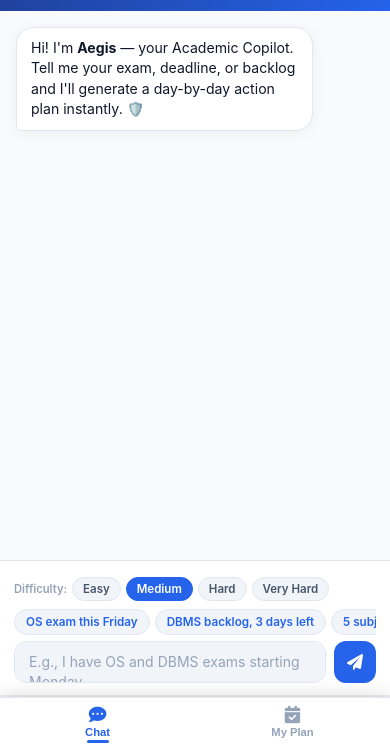
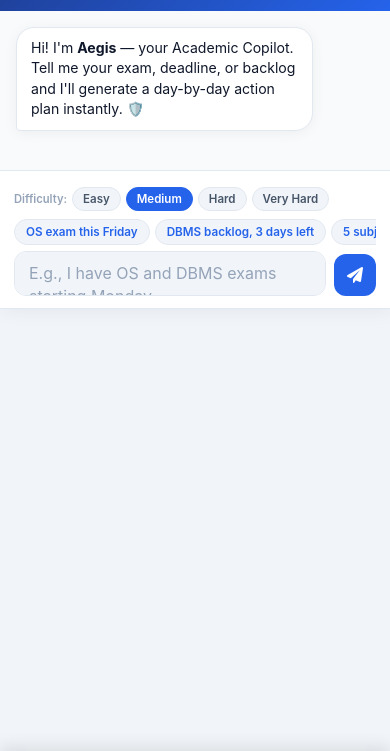
Before and after one commit to AK-Chahar/Aegis-planner-AI, a website: page public/index.html in a window 390 px wide. Shown: the part 93-844 px from the top of the page. Drawn offline with Linux system fonts and the light colour scheme.

Commit message:
Fixed-Mobile-UI

```diff
--- a/public/index.html
+++ b/public/index.html
@@ -4,7 +4,7 @@
     <meta charset="UTF-8" />
     <meta
       name="viewport"
-      content="width=device-width, initial-scale=1.0, maximum-scale=1.0, user-scalable=no"
+      content="width=device-width, initial-scale=1.0, maximum-scale=1.0, user-scalable=no, viewport-fit=cover"
     />
     <title>Aegis Planner AI — Your Academic Shield</title>
     <link
@@ -75,7 +75,6 @@
       }
       html,
       body {
-        height: 100%;
         font-family:
           "Inter",
           system-ui,
@@ -91,7 +90,7 @@
       }
 
       /* ═══════════════════════════════════════════════════
-   APP LAYOUT
+   DESKTOP APP LAYOUT
 ═══════════════════════════════════════════════════ */
       .app-shell {
         display: flex;
@@ -127,14 +126,6 @@
       /* ─── Mobile Tabs ─── */
       .mobile-tabs {
         display: none;
-        position: fixed;
-        bottom: 0;
-        left: 0;
-        right: 0;
-        z-index: 50;
-        background: var(--bg-panel);
-        border-top: 1px solid var(--border);
-        box-shadow: 0 -4px 16px rgba(0, 0, 0, 0.1);
       }
 
       /* ═══════════════════════════════════════════════════
@@ -934,50 +925,70 @@
       }
 
       /* ═══════════════════════════════════════════════════
-   MOBILE LAYOUT
+   MOBILE LAYOUT (FIXED VERSION)
 ═══════════════════════════════════════════════════ */
       @media (max-width: 768px) {
+        html,
+        body {
+          height: 100dvh;
+          overflow: hidden;
+        }
+
         .app-shell {
-          display: block;
-          height: auto;
-          overflow: auto;
-          min-height: 100vh;
+          display: flex;
+          flex-direction: column;
+          height: 100dvh;
+          width: 100%;
+          overflow: hidden;
         }
 
         .chat-panel {
           width: 100%;
           min-width: unset;
           border-right: none;
-          height: calc(100vh - 56px);
-          position: fixed;
-          top: 0;
-          left: 0;
-          right: 0;
+          flex: 1;
+          display: flex;
+          flex-direction: column;
+          position: relative;
+          top: auto;
+          left: auto;
+          right: auto;
           transform: translateX(0);
           transition: transform 0.3s cubic-bezier(0.4, 0, 0.2, 1);
           z-index: 20;
-        }
+          border-bottom: 1px solid var(--border);
+        }
+
         .chat-panel.mobile-hidden {
           transform: translateX(-100%);
+          display: none;
         }
 
         .dash-panel {
-          position: fixed;
-          top: 0;
-          left: 0;
-          right: 0;
-          bottom: 56px;
+          position: relative;
+          width: 100%;
+          flex: 1;
           overflow-y: auto;
           padding: 18px 14px 24px;
           transform: translateX(100%);
           transition: transform 0.3s cubic-bezier(0.4, 0, 0.2, 1);
-        }
+          background: var(--bg-page);
+        }
+
         .dash-panel.mobile-visible {
           transform: translateX(0);
         }
 
         .mobile-tabs {
           display: flex;
+          position: relative;
+          width: 100%;
+          height: 56px;
+          flex-shrink: 0;
+          background: var(--bg-panel);
+          border-top: 1px solid var(--border);
+          box-shadow: 0 -4px 16px rgba(0, 0, 0, 0.1);
+          order: 1;
         }
 
         .mob-tab {
@@ -997,12 +1008,15 @@
           transition: color 0.15s;
           position: relative;
         }
+
         .mob-tab i {
           font-size: 1.1rem;
         }
+
         .mob-tab.active {
           color: var(--accent);
         }
+
         .mob-tab-bar {
           height: 3px;
           background: var(--accent);
@@ -1011,9 +1025,11 @@
           opacity: 0;
           transition: opacity 0.15s;
         }
+
         .mob-tab.active .mob-tab-bar {
           opacity: 1;
         }
+
         .plan-notif-dot {
           display: none;
           position: absolute;
@@ -1029,25 +1045,55 @@
         .task-grid {
           grid-template-columns: 1fr;
         }
+
         .stats-bar {
           gap: 7px;
         }
+
         .stat-pill {
           flex: 1;
           min-width: 100px;
         }
+
         .dash-header {
           margin-bottom: 14px;
         }
+
         .plan-card {
           padding: 16px;
         }
+
         .dash-title {
           font-size: 1.25rem;
         }
+
+        /* Input area: ensure it stays visible above tabs */
+        .input-area {
+          position: relative;
+          z-index: 15;
+          background: var(--bg-input);
+          border-top: 1px solid var(--border);
+          padding: 10px 14px 12px;
+          flex-shrink: 0;
+        }
+
+        /* Prevent input from being hidden */
+        #user-input {
+          font-size: 16px;
+          max-height: none;
+          scroll-margin-top: 100px;
+        }
+
+        #user-input:focus {
+          position: relative;
+          z-index: 25;
+        }
+
+        /* Toast positioned above tabs */
         .toast {
-          bottom: 68px;
-        }
+          bottom: calc(56px + 16px);
+        }
+
         .pomodoro-overlay {
           padding: 16px;
         }
@@ -1885,6 +1931,29 @@
       }
 
       /* ─────────────────────────────────────────────────
+   MOBILE: SCROLL INPUT INTO VIEW ON FOCUS
+───────────────────────────────────────────────── */
+      userInputEl.addEventListener("focus", () => {
+        if (isMobile()) {
+          setTimeout(() => {
+            userInputEl.scrollIntoView({ behavior: "smooth", block: "nearest" });
+            document.getElementById("chat-panel").scrollIntoView({ block: "start" });
+          }, 300);
+        }
+      });
+
+      /* Prevent body scroll when input is focused on mobile */
+      userInputEl.addEventListener("focus", () => {
+        if (isMobile()) {
+          document.body.style.overflow = "hidden";
+        }
+      });
+
+      userInputEl.addEventListener("blur", () => {
+        document.body.style.overflow = "";
+      });
+
+      /* ─────────────────────────────────────────────────
    EVENT LISTENERS
 ───────────────────────────────────────────────── */
       sendBtnEl.addEventListener("click", sendMessage);
```
